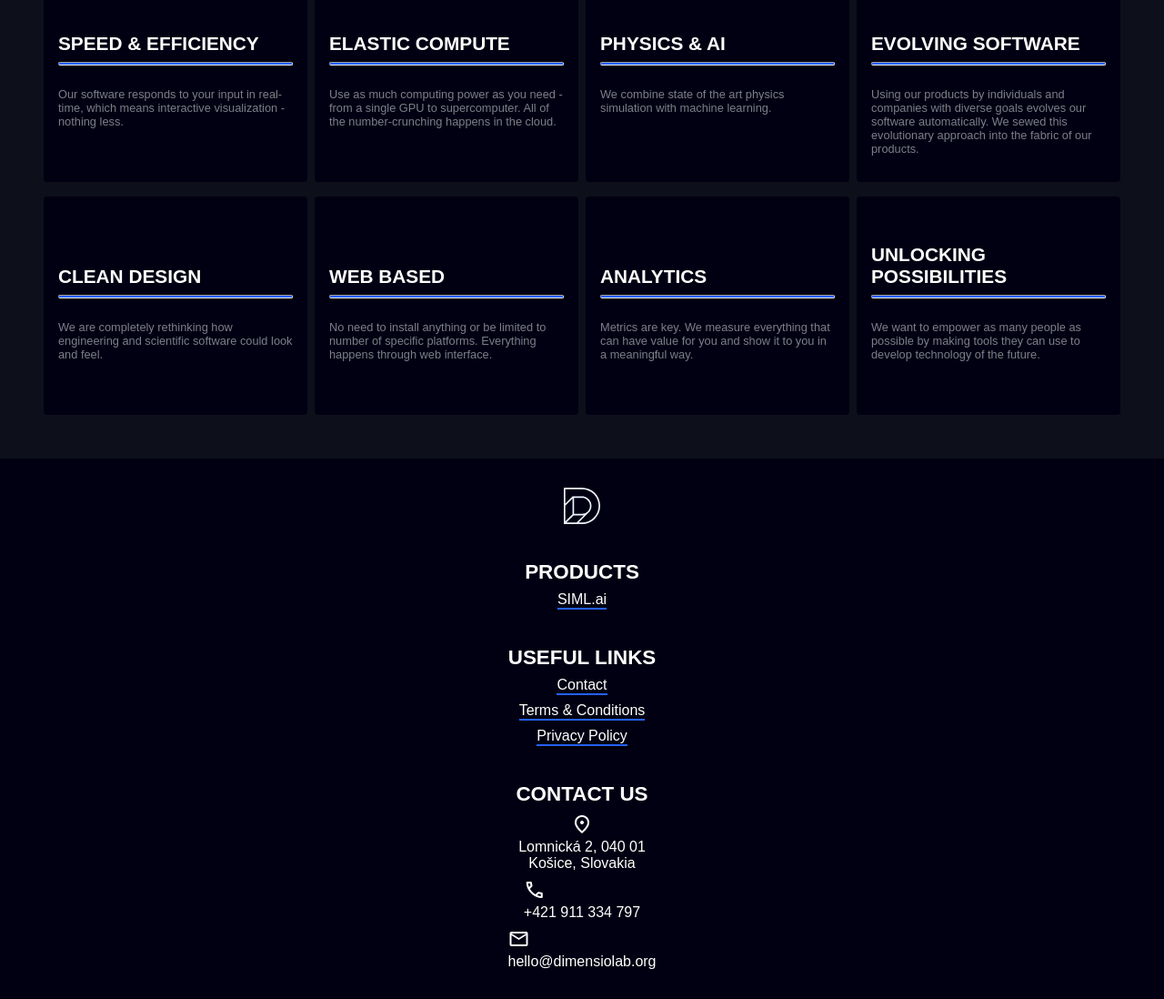
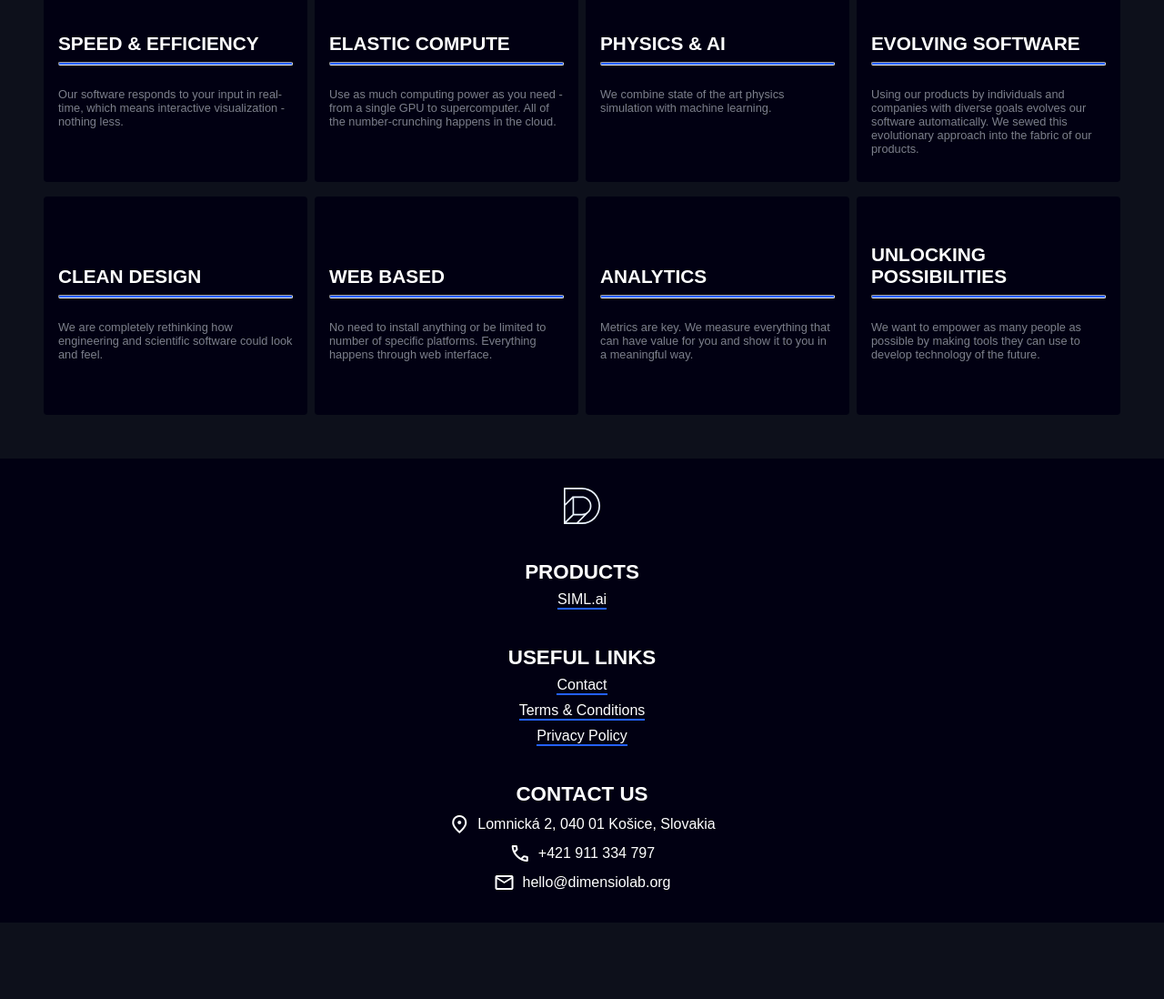
Before and after one commit to DimensionLab/web, a Next.js app: page / in a window 1280 px wide. Shown: the part 1950-3048 px from the top of the page at 91% size. After the commit the page ends 2964 px from the top, so only its background shows below. Built offline with nearby package versions, Linux system fonts and the light colour scheme.

Commit message:
feat: add styling to contact-us in footer

```diff
--- a/src/components/homepage/Footer.tsx
+++ b/src/components/homepage/Footer.tsx
@@ -74,11 +74,20 @@ const FooterWrapper = styled.footer`
     }
 
     .location {
-      max-width: 10rem;
-      text-align: center;
+      display: flex;
+      gap: 0.5rem;
+      align-items: center;
     }
-    .tel-contact {}
-    .email-contact {}
+    .tel-contact {
+      display: flex;
+      gap: 0.5rem;
+      align-items: center;
+    }
+    .email-contact {
+      display: flex;
+      gap: 0.5rem;
+      align-items: center;
+    }
   }
 `;
 
```
